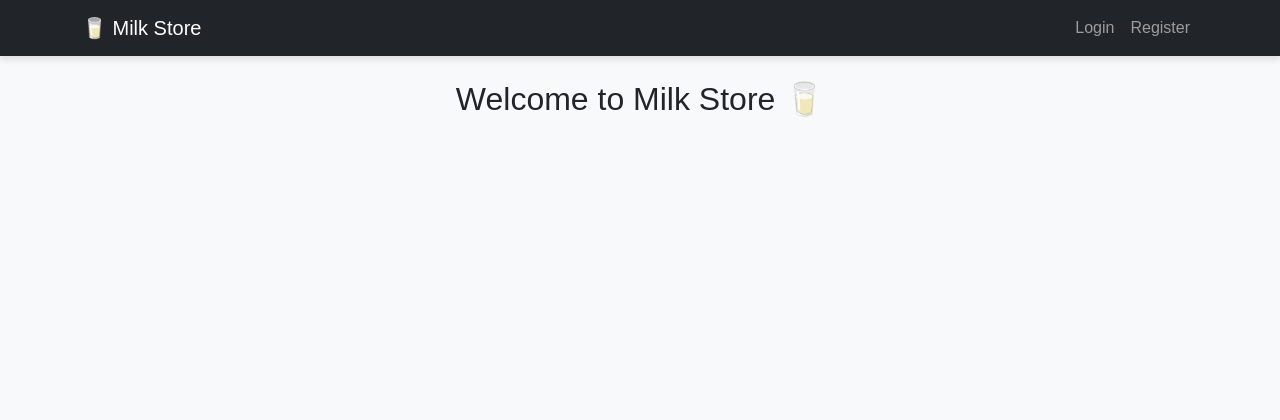
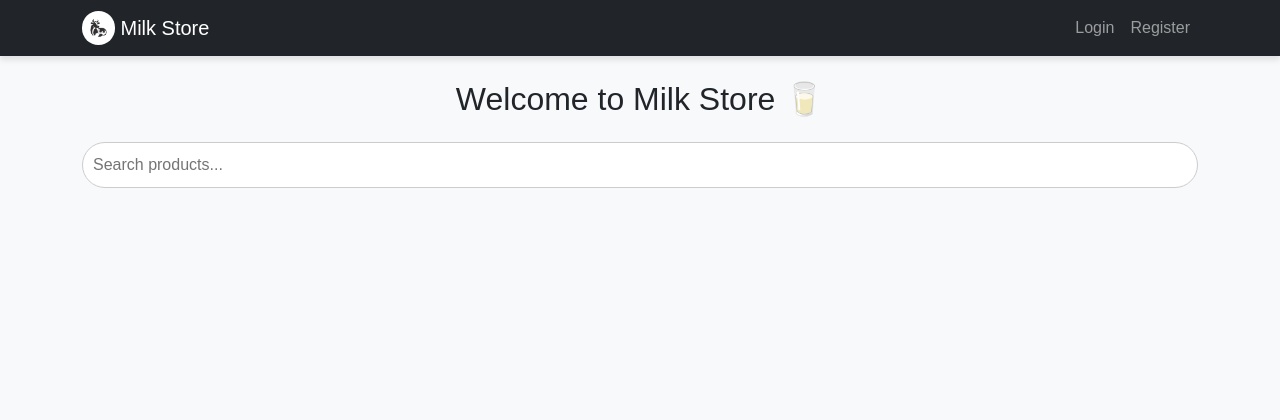
Before and after one commit to AghoujdamEttijani/flaskwebapp, a Flask app: page / in a window 1280 px wide. Shown: the top 420 px of the page. Run offline with Flask 3, Linux system fonts and the light colour scheme; data that the repository does not hold is empty; some libraries are stand-ins or nearby versions.

Commit message:
new updates 27/3/25

```diff
--- a/static/style.css
+++ b/static/style.css
@@ -3,12 +3,23 @@ body {
     background-color: #f8f9fa;
     font-family: 'Arial', sans-serif;
 }
-
+.search{
+    width: 100%;
+    padding: 10px;
+    margin-bottom: 20px;
+    border: 1px solid #ccc;
+     border-radius: 25px
+}
 /* Navbar */
 .navbar {
     box-shadow: 0px 4px 6px rgba(0, 0, 0, 0.1);
 }
-
+.logo {
+    margin-right: 5px;
+    border-radius: 50px;
+    display: block;
+    width: 3%;
+  }
 /* Footer */
 footer {
     background-color: #f5f7fa;
@@ -28,7 +39,7 @@ footer {
 
 .card:hover {
     transform: scale(1.05);
-    background-color: #f4f8f8;  /* Brighter light green */
+    background-color: #e8f5ec;  /* Brighter light green */
     border: 1px solid #2f663c;  /* Darker green border */
 }
 .card-img-top{
--- a/templates/add_product.html
+++ b/templates/add_product.html
@@ -17,9 +17,7 @@
                         <label class="form-label">Price</label>
                         <input type="number" class="form-control" name="price" required>
                         <label class="form-label">Description</label>
-                        <textarea rows = "5" cols = "50" name = "description" placeholder="Enter details here">
-
-                         </textarea>
+                        <textarea id="description" name="description" placeholder="Enter product description..." rows="4" cols="50"></textarea>
                     </div>
                     <div class="mb-3">
                         <label class="form-label">Product Image</label>
--- a/templates/index.html
+++ b/templates/index.html
@@ -3,7 +3,8 @@
 {% block title %}Home - Milk Store{% endblock %}
 
 {% block content %}
-    <h2 class="text-center mb-4"">Welcome to Milk Store 🥛</h2>
+<h2 class="text-center mb-4"">Welcome to Milk Store 🥛</h2>
+<input class="search" type="text" id="searchInput" placeholder="Search products..." onkeyup="searchProducts()">
     <div class="row">
         {% for product in products %}
             <div class="col-md-4">
@@ -27,7 +28,7 @@
                          <!-- WhatsApp Buy Button -->
                             <a href="https://api.whatsapp.com/send?phone=21269881509&text=Je%20veux%20achete%20{{ product.name }}%20avec%20{{ product.price }}Dhs%20."
                                 target="_blank" class="whatsapp-button">
-                                Commonder
+                                Buy
                             </a>
                          {% endif %}
                 </div>
@@ -35,4 +36,22 @@
         </div>
         {% endfor %}
     </div>
+
+    <script>
+        function searchProducts() {
+            let input = document.getElementById("searchInput").value.toLowerCase();
+            let productCards = document.querySelectorAll(".card-body");
+
+            productCards.forEach(function(card) {
+                let productName = card.querySelector(".card-title").innerText.toLowerCase();
+                let productDescription = card.querySelector(".card-img-top").innerText.toLowerCase();
+
+                if (productName.includes(input) || productDescription.includes(input)) {
+                    card.style.display = "block"; // Show matching products
+                } else {
+                    card.style.display = "none"; // Hide non-matching products
+                }
+            });
+        }
+        </script>
 {% endblock %}
--- a/templates/layout.html
+++ b/templates/layout.html
@@ -4,6 +4,7 @@
     <meta charset="UTF-8">
     <meta name="viewport" content="width=device-width, initial-scale=1.0">
     <title>{% block title %}Milk Store{% endblock %}</title>
+    <link rel="icon" class="logo" href="static/uploads/icon.png">
 
     <!-- Bootstrap CSS -->
     <link rel="stylesheet" href="https://cdn.jsdelivr.net/npm/bootstrap@5.3.0/dist/css/bootstrap.min.css">
@@ -16,7 +17,8 @@
     <!-- Navbar -->
     <nav class="navbar navbar-expand-lg navbar-dark bg-dark">
         <div class="container">
-            <a class="navbar-brand" href="{{ url_for('home') }}">🥛 Milk Store</a>
+            <img class="logo" src="/static/uploads/icon.png " alt="">
+            <a class="navbar-brand" href=" {{ url_for('home') }}"> Milk Store</a>
             <button class="navbar-toggler" type="button" data-bs-toggle="collapse" data-bs-target="#navbarNav">
                 <span class="navbar-toggler-icon"></span>
             </button>
```
Also changed, not shown: static/uploads/icon.png (added).
